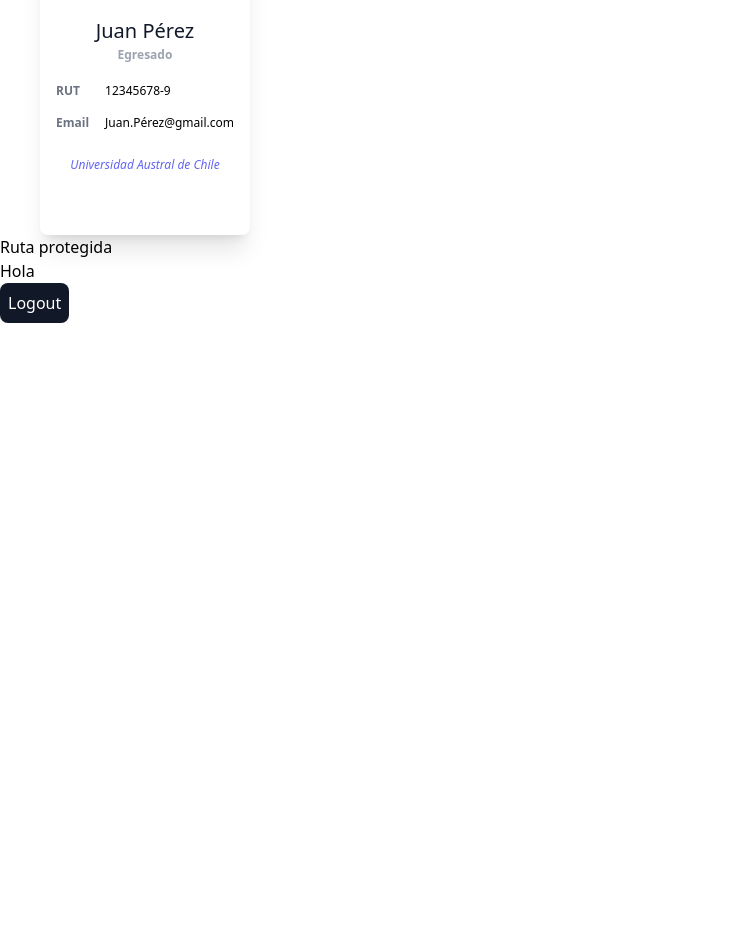
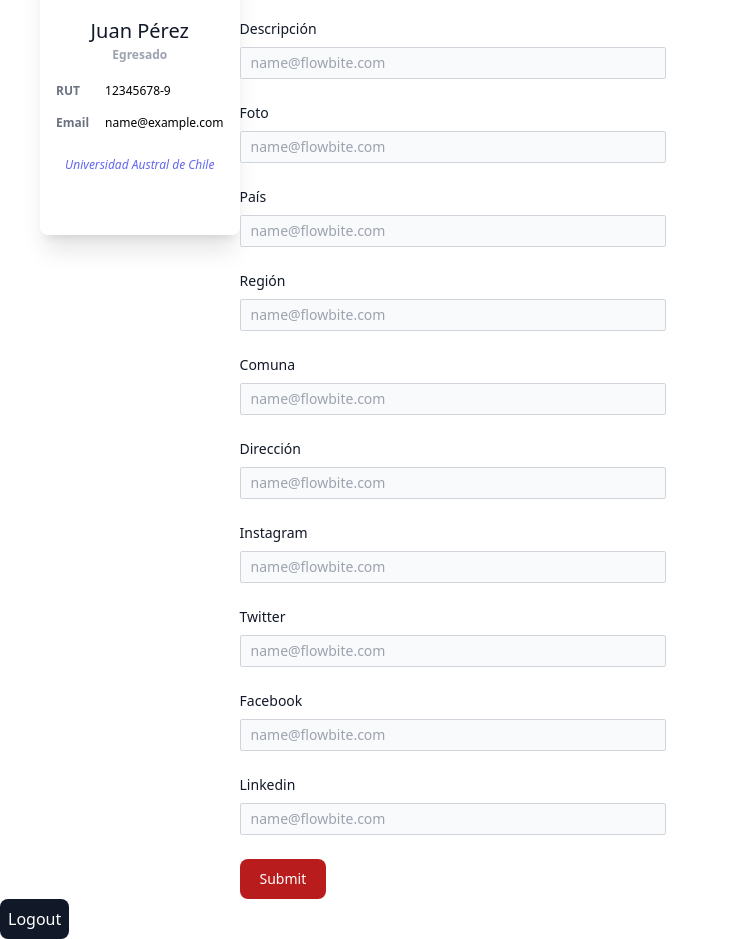
Before and after one commit to GeoCurguan/INFO248-Egresados, a Next.js app in the folder frontend/: page /perfil in a window 1280 px wide. Shown: the part 340-1279 px from the top of the page, without its empty margins (0-729 px from the left). Before the commit the page ends 800 px from the top, so only its background shows below. Built offline with nearby package versions, Linux system fonts and the light colour scheme; sample sign-in values are in the browser's storage.

Commit message:
Perfil modificado, con formulario. Falta configurar backend para  que acepte la modificacion

```diff
--- /dev/null
+++ b/frontend/src/components/profile/ProfileForm.jsx
@@ -0,0 +1,99 @@
+import { useState } from "react";
+const ProfileForm = () =>{
+
+  const [formData, setFormData] = useState({
+    password: "",
+    telefono: "",
+    descripcion: "",
+    foto: "",
+    pais: "",
+    region: "",
+    comuna: "",
+    direccion: "",
+    instagram: "",
+    twitter: "",
+    facebook: "",
+    linkedin: ""
+  });
+
+  const handleChange = (e) => {
+    setFormData({
+      ...formData,
+      [e.target.name]: e.target.value,
+    });
+  };
+
+  const handleSubmit = async (e) => {
+    e.preventDefault();
+    const res = await fetch(
+      process.env.NEXT_PUBLIC_URL_BACKEND + "/api/auth/editprofile",
+      {
+        method: "PUT",
+        headers: {
+          "Content-Type": "application/json",
+          Accept: "application/json",
+        },
+        body: JSON.stringify(formData),
+        credentials: "include",
+      }
+    );
+  }
+
+  return(
+        <>
+            <form className="w-1/3" onSubmit={handleSubmit}>
+  <div className="mb-6">
+    <label for="email" className="block mb-2 text-sm font-medium text-gray-900 dark:text-black">Contraseña</label>
+    <input type="password" id="email" name="password" value={formData.password} onChange={handleChange} className="bg-gray-50 h-8 border border-gray-300 text-gray-900 text-sm rounded-sm focus:ring-blue-500 focus:border-blue-500 block w-full p-2.5 dark:bg-gray-400 dark:border-gray-600 dark:placeholder-gray-100 dark:text-white dark:focus:ring-blue-500 dark:focus:border-blue-500" placeholder="name@flowbite.com" required />
+  </div>
+  <div className="mb-6">
+    <label for="email" className="block mb-2 text-sm font-medium text-gray-900 dark:text-black">Telefono</label>
+    <input type="text" id="email" name="telefono" value={formData.telefono} onChange={handleChange} className="bg-gray-50 h-8 border border-gray-300 text-gray-900 text-sm rounded-sm focus:ring-blue-500 focus:border-blue-500 block w-full p-2.5 dark:bg-gray-400 dark:border-gray-600 dark:placeholder-gray-100 dark:text-white dark:focus:ring-blue-500 dark:focus:border-blue-500" placeholder="name@flowbite.com" required />
+  </div>
+  <div className="mb-6">
+    <label for="email" className="block mb-2 text-sm font-medium text-gray-900 dark:text-black">Descripción</label>
+    <input type="text" id="text" name="descripcion" value={formData.descripcion} onChange={handleChange} className="bg-gray-50 h-8 border border-gray-300 text-gray-900 text-sm rounded-sm focus:ring-blue-500 focus:border-blue-500 block w-full p-2.5 dark:bg-gray-400 dark:border-gray-600 dark:placeholder-gray-100 dark:text-white dark:focus:ring-blue-500 dark:focus:border-blue-500" placeholder="name@flowbite.com" required />
+  </div>
+  <div className="mb-6">
+    <label for="email" className="block mb-2 text-sm font-medium text-gray-900 dark:text-black">Foto</label>
+    <input type="text" id="email" name="foto" value={formData.foto} onChange={handleChange} className="bg-gray-50 h-8 border border-gray-300 text-gray-900 text-sm rounded-sm focus:ring-blue-500 focus:border-blue-500 block w-full p-2.5 dark:bg-gray-400 dark:border-gray-600 dark:placeholder-gray-100 dark:text-white dark:focus:ring-blue-500 dark:focus:border-blue-500" placeholder="name@flowbite.com" required />
+  </div>
+  <div className="mb-6">
+    <label for="email" className="block mb-2 text-sm font-medium text-gray-900 dark:text-black">País</label>
+    <input type="text" id="email" name="pais" value={formData.pais} onChange={handleChange} className="bg-gray-50 h-8 border border-gray-300 text-gray-900 text-sm rounded-sm focus:ring-blue-500 focus:border-blue-500 block w-full p-2.5 dark:bg-gray-400 dark:border-gray-600 dark:placeholder-gray-100 dark:text-white dark:focus:ring-blue-500 dark:focus:border-blue-500" placeholder="name@flowbite.com" required />
+  </div>
+  <div className="mb-6">
+    <label for="email" className="block mb-2 text-sm font-medium text-gray-900 dark:text-black">Región</label>
+    <input type="text" id="email" name="region" value={formData.region} onChange={handleChange} className="bg-gray-50 h-8 border border-gray-300 text-gray-900 text-sm rounded-sm focus:ring-blue-500 focus:border-blue-500 block w-full p-2.5 dark:bg-gray-400 dark:border-gray-600 dark:placeholder-gray-100 dark:text-white dark:focus:ring-blue-500 dark:focus:border-blue-500" placeholder="name@flowbite.com" required />
+  </div>
+  <div className="mb-6">
+    <label for="email" className="block mb-2 text-sm font-medium text-gray-900 dark:text-black">Comuna</label>
+    <input type="text" id="email" name="comuna" value={formData.comuna} onChange={handleChange} className="bg-gray-50 h-8 border border-gray-300 text-gray-900 text-sm rounded-sm focus:ring-blue-500 focus:border-blue-500 block w-full p-2.5 dark:bg-gray-400 dark:border-gray-600 dark:placeholder-gray-100 dark:text-white dark:focus:ring-blue-500 dark:focus:border-blue-500" placeholder="name@flowbite.com" required />
+  </div>
+  <div className="mb-6">
+    <label for="email" className="block mb-2 text-sm font-medium text-gray-900 dark:text-black">Dirección</label>
+    <input type="text" id="email" name="direccion" value={formData.direccion} onChange={handleChange} className="bg-gray-50 h-8 border border-gray-300 text-gray-900 text-sm rounded-sm focus:ring-blue-500 focus:border-blue-500 block w-full p-2.5 dark:bg-gray-400 dark:border-gray-600 dark:placeholder-gray-100 dark:text-white dark:focus:ring-blue-500 dark:focus:border-blue-500" placeholder="name@flowbite.com" required />
+  </div>
+  <div className="mb-6">
+    <label for="email" className="block mb-2 text-sm font-medium text-gray-900 dark:text-black">Instagram</label>
+    <input type="text" id="email" name="instagram" value={formData.instagram} onChange={handleChange} className="bg-gray-50 h-8 border border-gray-300 text-gray-900 text-sm rounded-sm focus:ring-blue-500 focus:border-blue-500 block w-full p-2.5 dark:bg-gray-400 dark:border-gray-600 dark:placeholder-gray-100 dark:text-white dark:focus:ring-blue-500 dark:focus:border-blue-500" placeholder="name@flowbite.com" required />
+  </div>
+  <div className="mb-6">
+    <label for="email" className="block mb-2 text-sm font-medium text-gray-900 dark:text-black">Twitter</label>
+    <input type="text" id="email" name="twitter" value={formData.twitter} onChange={handleChange} className="bg-gray-50 h-8 border border-gray-300 text-gray-900 text-sm rounded-sm focus:ring-blue-500 focus:border-blue-500 block w-full p-2.5 dark:bg-gray-400 dark:border-gray-600 dark:placeholder-gray-100 dark:text-white dark:focus:ring-blue-500 dark:focus:border-blue-500" placeholder="name@flowbite.com" required />
+  </div>
+  <div className="mb-6">
+    <label for="email" className="block mb-2 text-sm font-medium text-gray-900 dark:text-black">Facebook</label>
+    <input type="text" id="email" name="facebook" value={formData.facebook} onChange={handleChange} className="bg-gray-50 h-8 border border-gray-300 text-gray-900 text-sm rounded-sm focus:ring-blue-500 focus:border-blue-500 block w-full p-2.5 dark:bg-gray-400 dark:border-gray-600 dark:placeholder-gray-100 dark:text-white dark:focus:ring-blue-500 dark:focus:border-blue-500" placeholder="name@flowbite.com" required />
+  </div>
+  <div className="mb-6">
+    <label for="email" className="block mb-2 text-sm font-medium text-gray-900 dark:text-black">Linkedin</label>
+    <input type="text" id="email" name="linkedin" value={formData.linkedin} onChange={handleChange} className="bg-gray-50 h-8 border border-gray-300 text-gray-900 text-sm rounded-sm focus:ring-blue-500 focus:border-blue-500 block w-full p-2.5 dark:bg-gray-400 dark:border-gray-600 dark:placeholder-gray-100 dark:text-white dark:focus:ring-blue-500 dark:focus:border-blue-500" placeholder="name@flowbite.com" required />
+  </div>
+
+  <button type="submit" className="text-white bg-red-700 hover:bg-blue-800 focus:ring-4 focus:outline-none focus:ring-blue-300 font-medium rounded-lg text-sm w-full sm:w-auto px-5 py-2.5 text-center dark:bg-blue-600 dark:hover:bg-blue-700 dark:focus:ring-blue-800">Submit</button>
+</form>
+        </>
+    );
+};
+export default ProfileForm;
--- a/frontend/src/pages/perfil.jsx
+++ b/frontend/src/pages/perfil.jsx
@@ -5,6 +5,7 @@ import { useRouter } from "next/router";
 import { useEffect } from "react";
 import { useAuthContext } from "../context/MyAuthContext";
 import ProfileSummary from "@/components/profile/ProfileSummary";
+import ProfileForm from "@/components/profile/ProfileForm";
 
 const Ruta = () => {
   const { auth, user, handleLogout } = useAuthContext();
@@ -21,9 +22,10 @@ const Ruta = () => {
   console.log("from Perfil:", user);
   return (
     <div>
-      <ProfileSummary />
-      <h1>Ruta protegida</h1>
-      <h2>Hola {user.nombres}</h2>
+      <div className="profileDataContainer">
+        <ProfileSummary name={user.nombres} surname={user.apellidos} dni={user.rut} email={user.email} role={user.rol}/>
+        <ProfileForm />
+      </div>
       <button
         className="bg-gray-900 text-white p-2 rounded-lg"
         onClick={handleLogout}
--- a/frontend/src/styles/globals.css
+++ b/frontend/src/styles/globals.css
@@ -7,3 +7,8 @@
   --primary: #ff7b5d;
   --nav-contact: #373737;
 }
+
+.profileDataContainer{
+  display: flex;
+  flex-direction: row;
+}
```
Also changed, not shown: 2 other files (tests, documents, lock files or other folders).
